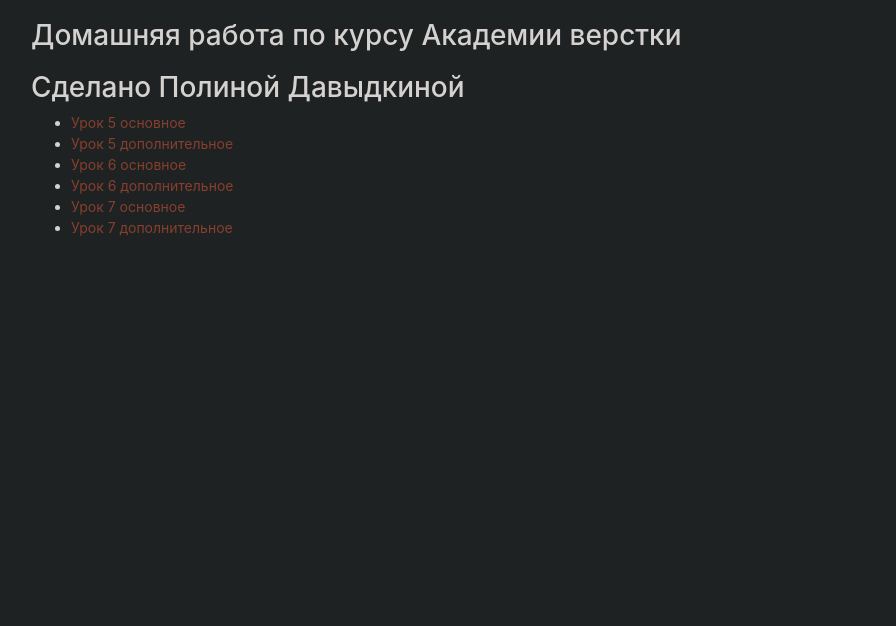
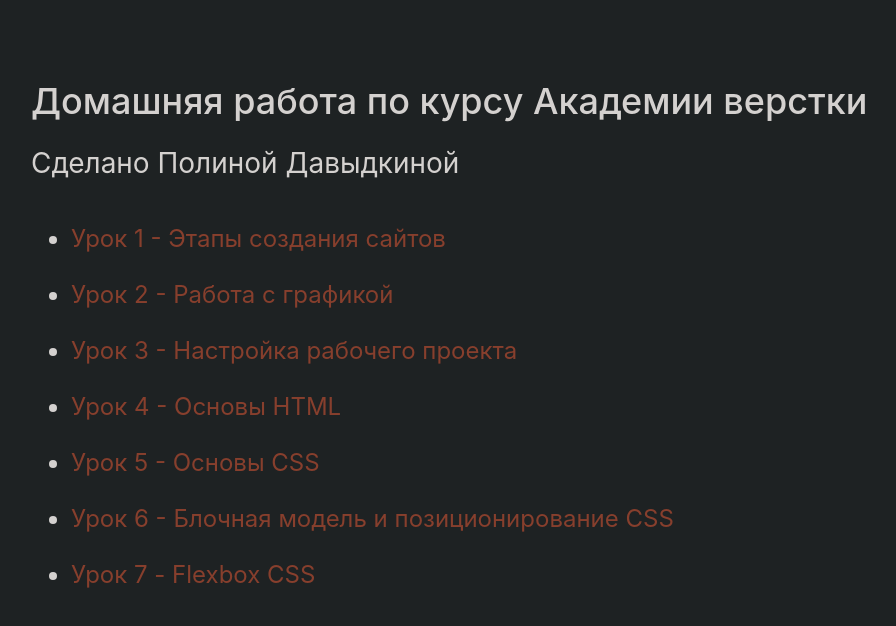
Before and after one commit to davydkina-polina/homework, a website: page index.html in a window 1280 px wide. Shown: the whole page, without its empty margins (80-976 px from the left). Drawn offline with nearby package versions, Linux system fonts and the light colour scheme.

Commit message:
feat: added a list of lessons

```diff
--- a/index.html
+++ b/index.html
@@ -3,7 +3,7 @@
 <head>
  <meta charset="UTF-8">
  <meta name="viewport" content="width=device-width, initial-scale=1.0">
- <title>Домашка</title>
+ <title>Веб-Старт - Полина Давыдкина</title>
  <link rel="stylesheet" href="https://stackpath.bootstrapcdn.com/bootstrap/4.4.1/css/bootstrap.min.css" integrity="sha384-Vkoo8x4CGsO3+Hhxv8T/Q5PaXtkKtu6ug5TOeNV6gBiFeWPGFN9MuhOf23Q9Ifjh" crossorigin="anonymous">
  <link rel="stylesheet" href="css/style.css">
 </head>
@@ -16,23 +16,35 @@
 
       <ul>
         <li>
-          <a href="http://davydkina-polina.ru/project-5/src/">Урок 5 основное</a>
+          <a href="#">Урок 1 - Этапы создания сайтов</a>
         </li>
         <li>
-          <a href="http://davydkina-polina.ru/project-5-complicated/src/">Урок 5 дополнительное</a>
+          <a href="#">Урок 2 - Работа с графикой</a>
         </li>
         <li>
-          <a href="http://davydkina-polina.ru/projects-6/project-6/src/">Урок 6 основное</a>
+          <a href="#">Урок 3 - Настройка рабочего проекта</a>
         </li>
         <li>
-          <a href="http://davydkina-polina.ru/projects-6/project-6-complicated/src/">Урок 6 дополнительное</a>
+          <a href="#">Урок 4 - Основы HTML</a>
         </li>
         <li>
-          <a href="http://davydkina-polina.ru/projects-7/project-7/src/">Урок 7 основное</a>
+          <a href="http://davydkina-polina.ru/project-5/src/">Урок 5 - Основы CSS</a>
         </li>
+        <!-- <li>
+          <a href="http://davydkina-polina.ru/project-5-complicated/src/">Урок 5 дополнительное</a>
+        </li> -->
         <li>
+          <a href="http://davydkina-polina.ru/projects-6/project-6/src/">Урок 6 - Блочная модель и позиционирование CSS</a>
+        </li>
+        <!-- <li>
+          <a href="http://davydkina-polina.ru/projects-6/project-6-complicated/src/">Урок 6 дополнительное</a>
+        </li> -->
+        <li>
+          <a href="http://davydkina-polina.ru/projects-7/project-7/src/">Урок 7 - Flexbox CSS</a>
+        </li>
+        <!-- <li>
           <a href="http://davydkina-polina.ru/projects-7/project-7-complicated/src/">Урок 7 дополнительное</a>
-        </li>
+        </li> -->
       </ul>
 
     </div>
--- a/sass/_interface.sass
+++ b/sass/_interface.sass
@@ -0,0 +1,10 @@
+h1
+ font-size: 36px
+ margin-top: 80px
+h2
+ font-weight: normal
+ul
+ margin-top: 40px
+ font-size: 24px
+li
+ margin-top: 20px
--- a/sass/_settings.sass
+++ b/sass/_settings.sass
@@ -8,3 +8,5 @@ body
  color: #d4d1cf
 a
  color: #873f2d
+ &:hover
+  color: #873f2d
```
Also changed, not shown: css/style.css.
